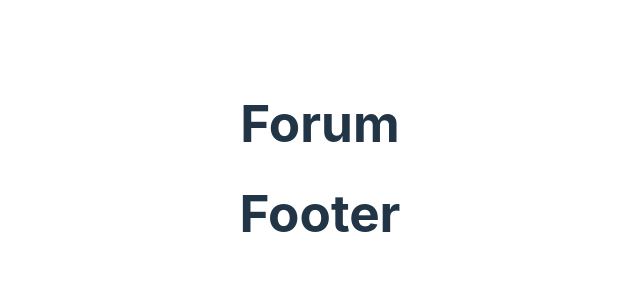
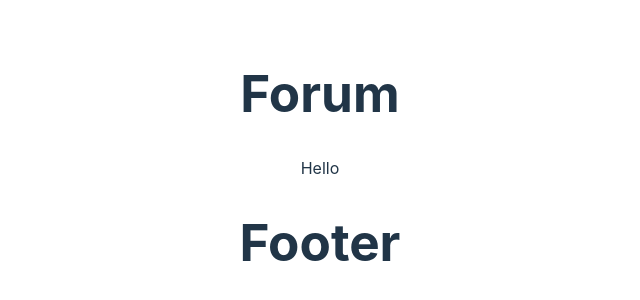
Before and after one commit to Web-Project-1-Team-2/VitalSync-Forum-Application, a React (Vite) app in the folder web-project-2/: page / in a window 1280 px wide. Before the commit this address had no page. Shown: the part 232-532 px from the top of the page, without its empty margins (320-960 px from the left). Built offline with nearby package versions, Linux system fonts and the light colour scheme.

Commit message:
Created the pages folder and Homepage.jsx

```diff
--- a/web-project-2/src/App.jsx
+++ b/web-project-2/src/App.jsx
@@ -1,9 +1,10 @@
 import { useState } from 'react'
 import './App.css'
 import { AppContext } from './context/authContext'
-import { Routes } from 'react-router-dom'
+import { Route, Routes } from 'react-router-dom'
 import Header from './components/Base/Header/Header'
 import Footer from './components/Base/Footer/Footer'
+import Homepage from './pages/Homepage'
 
 function App() {
   const [state, setAppState] = useState({
@@ -15,7 +16,7 @@ function App() {
     <AppContext.Provider value={{ ...state, setContext: setAppState}}>
       <Header />
       <Routes>
-
+        <Route index element={<Homepage />} />
       </Routes>
       <Footer />
     </AppContext.Provider>
--- /dev/null
+++ b/web-project-2/src/pages/Homepage.jsx
@@ -0,0 +1,11 @@
+import styles from './Homepage.module.css'
+
+function Homepage() {
+    return (
+        <div>
+           Hello
+        </div>
+    )
+}
+
+export default Homepage
```
Also changed, not shown: web-project-2/src/pages/Homepage.module.css (added).
